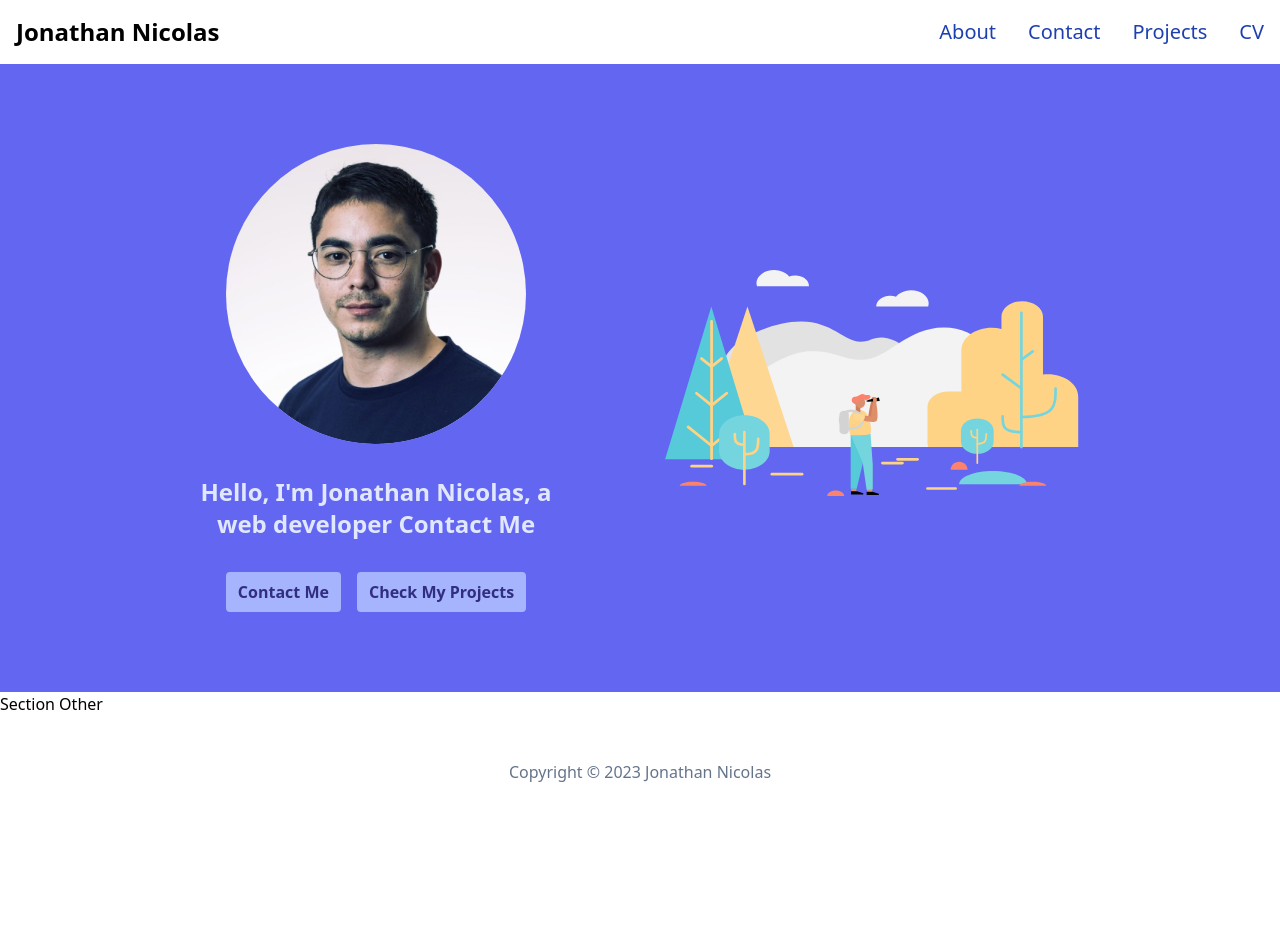
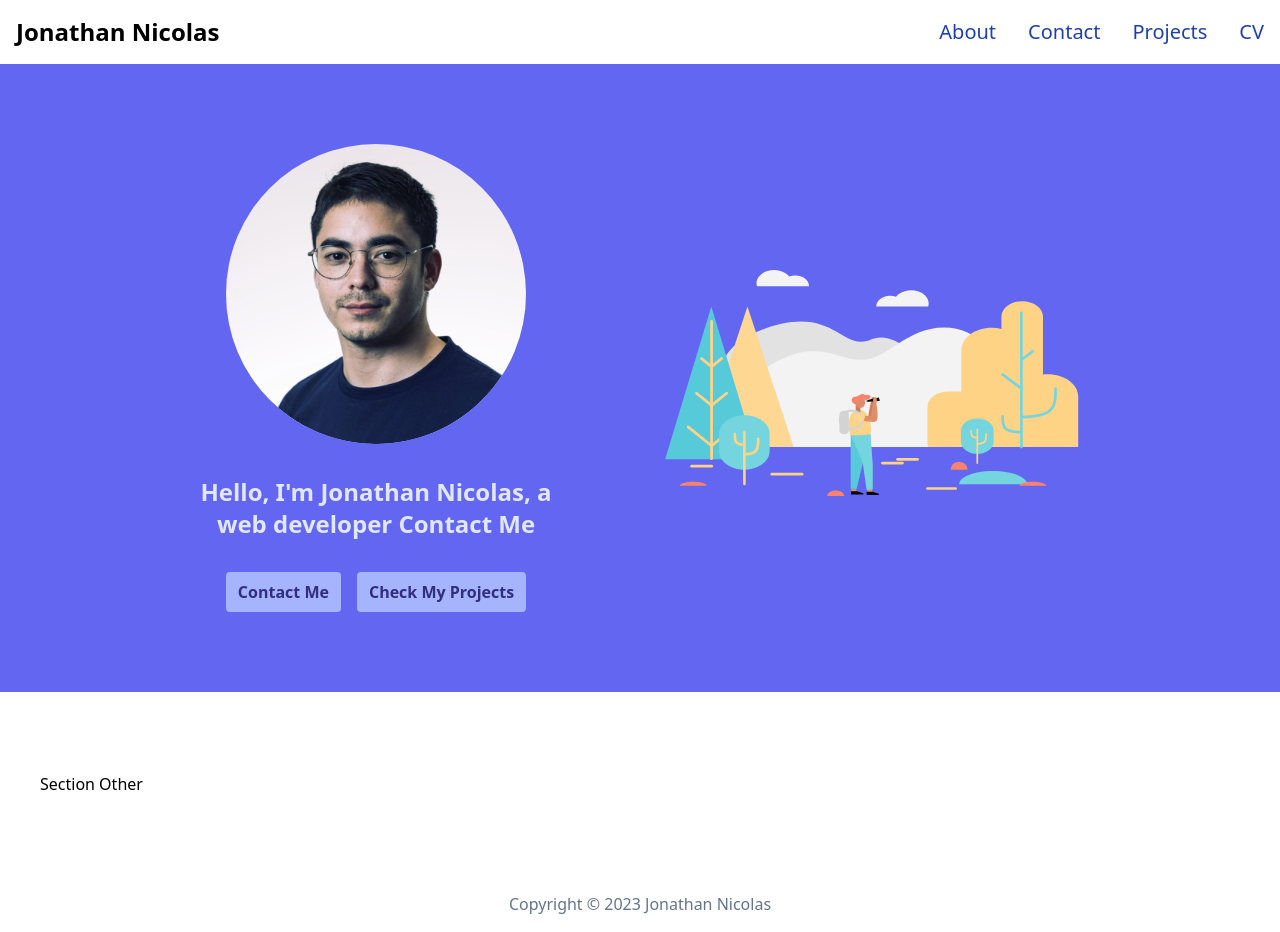
Before and after one commit to jonathannicolasdev/jonathannicolas.dev, a React (Vite) app: page / in a window 1280 px wide. Before the commit the page ends 800 px from the top, so only its background shows below. Built offline with nearby package versions, Linux system fonts and the light colour scheme.

Commit message:
feat: section other

```diff
--- a/src/routes/index.tsx
+++ b/src/routes/index.tsx
@@ -64,7 +64,7 @@ export default function IndexRoute() {
           </div>
         </section>
 
-        <section id="section-other">
+        <section className="py-20 px-10">
           <h2>Section Other</h2>
         </section>
       </main>
```
